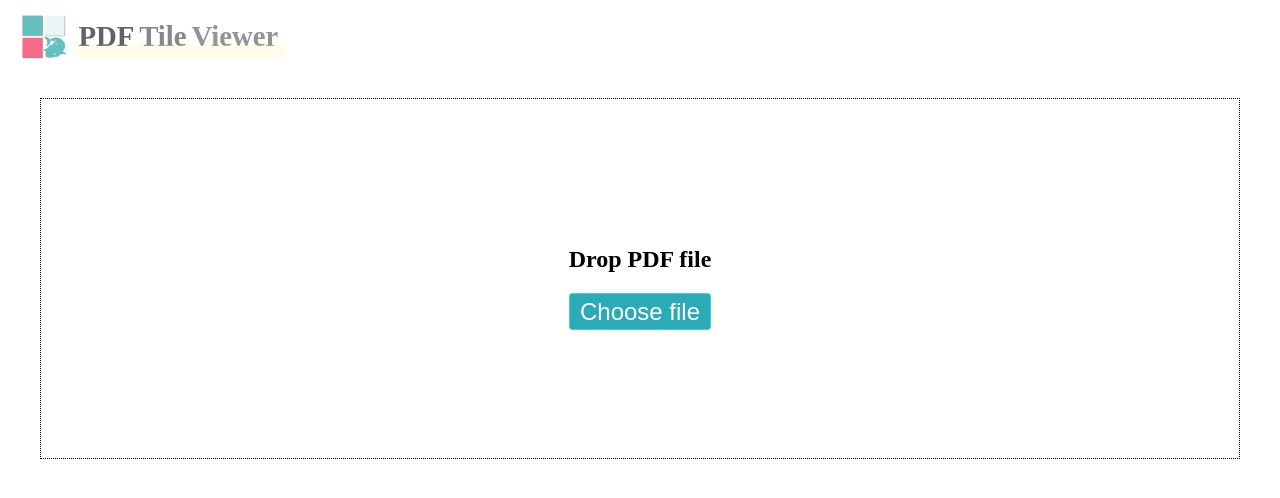
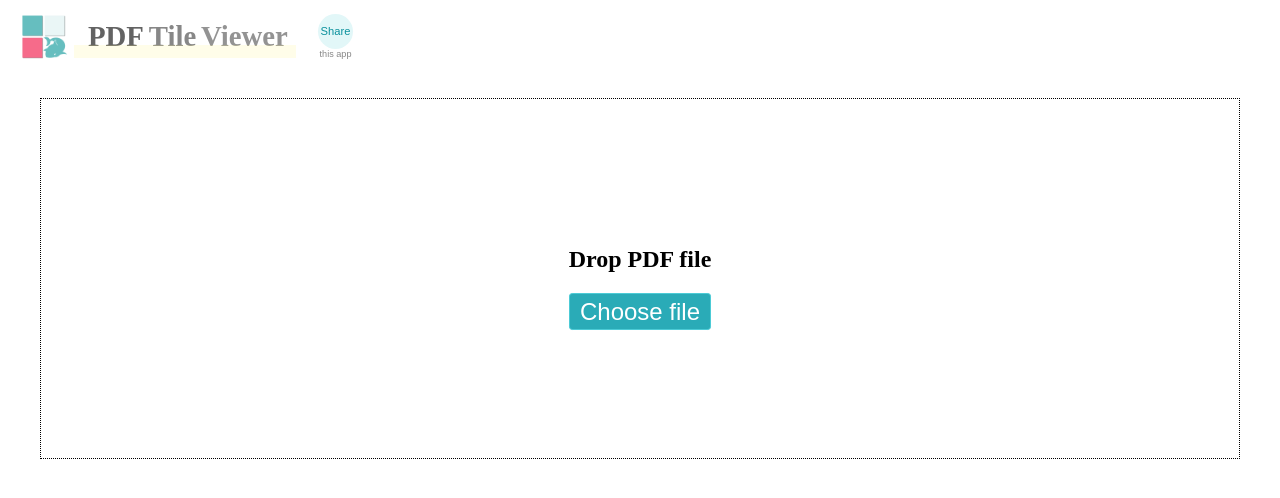
Before and after one commit to nabbisen/pdf-tile-viewer, a SvelteKit app: page /dashboard in a window 1280 px wide. Shown: the top 498 px of the page. Built offline with nearby package versions, Linux system fonts and the light colour scheme.

Commit message:
fix #76 share app button

```diff
--- a/src/pages/Dashboard/Header.svelte
+++ b/src/pages/Dashboard/Header.svelte
@@ -1,7 +1,32 @@
+<script lang="ts">
+  import Tooltip from '../../components/Tooltip.svelte'
+  import { successToast, errorToast } from '../../stores/components/toast'
+
+  const SHARE_THIS_APP_MESSAGES: string =
+    'PDF Tile Viewer : https://github.com/nabbisen/pdf-tile-viewer/releases'
+
+  async function shareThisAppOnClick() {
+    try {
+      await navigator.clipboard.writeText(SHARE_THIS_APP_MESSAGES)
+      successToast('App info copied to clipboard.', 2100)
+    } catch (err) {
+      errorToast('Failed to copy to clipboard.', 1400)
+    }
+  }
+</script>
+
 <header>
   <div class="logo">
-    <img src="/logo.png" alt="" />
+    <img src="/logo.png" alt="logo" />
     <h1><span>PDF</span> <span>Tile</span> <span>Viewer</span></h1>
+  </div>
+  <div class="share-this-app">
+    <Tooltip messages="App info is copied to clipboard" position="right">
+      <button on:click={shareThisAppOnClick}>
+        <div>Share</div>
+        <span>this app</span>
+      </button>
+    </Tooltip>
   </div>
 </header>
 
@@ -9,6 +34,7 @@
   header {
     position: relative;
     z-index: 10000;
+    display: flex;
   }
 
   @keyframes logo-bg {
@@ -45,7 +71,7 @@
   h1 {
     font-size: 1.8rem;
     padding: 0;
-    margin: 0;
+    margin: 0 0 0 0.6rem;
     display: flex;
     align-items: center;
   }
@@ -61,4 +87,29 @@
   h1 span:nth-child(3) {
     color: #939393;
   }
+
+  .share-this-app {
+    margin-left: 1.5rem;
+    margin-top: 0.3rem;
+  }
+  .share-this-app button {
+    display: flex;
+    flex-direction: column;
+    align-items: center;
+  }
+  .share-this-app button div {
+    width: 2.2rem;
+    height: 2.2rem;
+    background-color: hsl(185, 63%, 93%);
+    color: hsl(185, 87%, 33%);
+    border-radius: 50%;
+    font-size: 0.7rem;
+    display: flex;
+    justify-content: center;
+    align-items: center;
+  }
+  .share-this-app button span {
+    color: #878787;
+    font-size: 0.57rem;
+  }
 </style>
```
